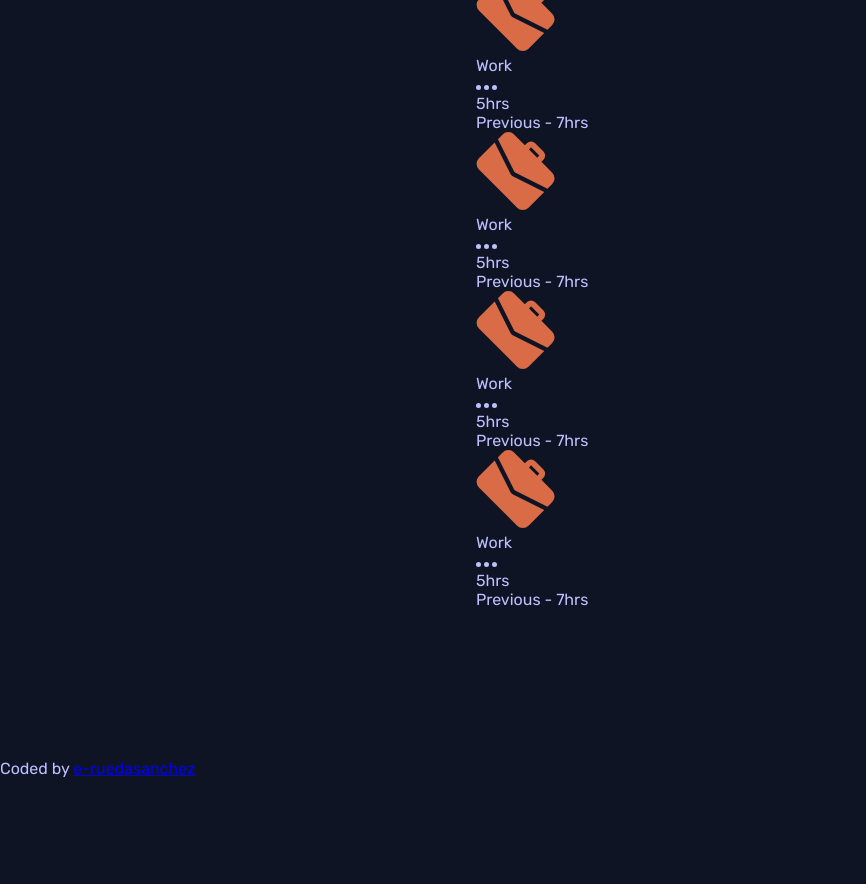
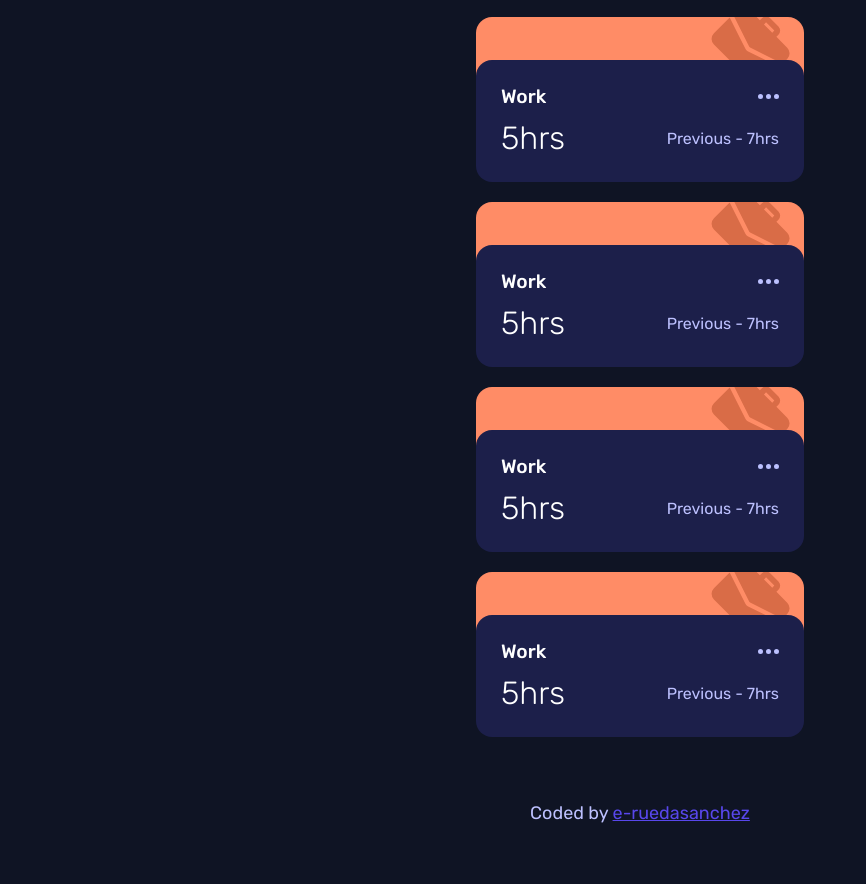
Before and after one commit to eruedasanchez/time-tracking-dashboard, a website: page index.html in a window 1280 px wide. Shown: the part 723-1607 px from the top of the page, without its empty margins (0-866 px from the left). Before the commit the page ends 1501 px from the top, so only its background shows below. Drawn offline with Linux system fonts and the light colour scheme.

Commit message:
Apply styles to activity section

```diff
--- a/index.html
+++ b/index.html
@@ -28,12 +28,12 @@
             <!-- Inicio tarjetas a insertar en js -->
             <div class="card">
                 <div class="card__background">
-                    <img src="./assets/img/icon-work.svg" alt="work">
+                    <img class="card__image" src="./assets/img/icon-work.svg" alt="work">
                 </div>
                 <div class="card__details">
                     <div class="card__activity">
                         <p class="card__title">Work</p>
-                        <img src="./assets/img/icon-ellipsis.svg" alt="three dots">
+                        <img class="card__dots" src="./assets/img/icon-ellipsis.svg" alt="three dots">
                     </div>
                     <div class="card__interval">
                         <p class="card__hours">5hrs</p>
@@ -43,12 +43,12 @@
             </div>
             <div class="card">
                 <div class="card__background">
-                    <img src="./assets/img/icon-work.svg" alt="work">
+                    <img class="card__image" src="./assets/img/icon-work.svg" alt="work">
                 </div>
                 <div class="card__details">
                     <div class="card__activity">
                         <p class="card__title">Work</p>
-                        <img src="./assets/img/icon-ellipsis.svg" alt="three dots">
+                        <img class="card__dots" src="./assets/img/icon-ellipsis.svg" alt="three dots">
                     </div>
                     <div class="card__interval">
                         <p class="card__hours">5hrs</p>
@@ -58,12 +58,12 @@
             </div>
             <div class="card">
                 <div class="card__background">
-                    <img src="./assets/img/icon-work.svg" alt="work">
+                    <img class="card__image" src="./assets/img/icon-work.svg" alt="work">
                 </div>
                 <div class="card__details">
                     <div class="card__activity">
                         <p class="card__title">Work</p>
-                        <img src="./assets/img/icon-ellipsis.svg" alt="three dots">
+                        <img class="card__dots" src="./assets/img/icon-ellipsis.svg" alt="three dots">
                     </div>
                     <div class="card__interval">
                         <p class="card__hours">5hrs</p>
@@ -73,12 +73,12 @@
             </div>
             <div class="card">
                 <div class="card__background">
-                    <img src="./assets/img/icon-work.svg" alt="work">
+                    <img class="card__image" src="./assets/img/icon-work.svg" alt="work">
                 </div>
                 <div class="card__details">
                     <div class="card__activity">
                         <p class="card__title">Work</p>
-                        <img src="./assets/img/icon-ellipsis.svg" alt="three dots">
+                        <img class="card__dots" src="./assets/img/icon-ellipsis.svg" alt="three dots">
                     </div>
                     <div class="card__interval">
                         <p class="card__hours">5hrs</p>
@@ -88,12 +88,12 @@
             </div>
             <div class="card">
                 <div class="card__background">
-                    <img src="./assets/img/icon-work.svg" alt="work">
+                    <img class="card__image" src="./assets/img/icon-work.svg" alt="work">
                 </div>
                 <div class="card__details">
                     <div class="card__activity">
                         <p class="card__title">Work</p>
-                        <img src="./assets/img/icon-ellipsis.svg" alt="three dots">
+                        <img class="card__dots" src="./assets/img/icon-ellipsis.svg" alt="three dots">
                     </div>
                     <div class="card__interval">
                         <p class="card__hours">5hrs</p>
@@ -103,12 +103,12 @@
             </div>
             <div class="card">
                 <div class="card__background">
-                    <img src="./assets/img/icon-work.svg" alt="work">
+                    <img class="card__image" src="./assets/img/icon-work.svg" alt="work">
                 </div>
                 <div class="card__details">
                     <div class="card__activity">
                         <p class="card__title">Work</p>
-                        <img src="./assets/img/icon-ellipsis.svg" alt="three dots">
+                        <img class="card__dots" src="./assets/img/icon-ellipsis.svg" alt="three dots">
                     </div>
                     <div class="card__interval">
                         <p class="card__hours">5hrs</p>
--- a/scss/layout/_activity-section.scss
+++ b/scss/layout/_activity-section.scss
@@ -1,3 +1,55 @@
 .activity-section{
-    margin-top: 96px;
+    padding-top: 220px;
 }
+
+.card{
+    position: relative;
+    margin-bottom: 105px;
+    &__background{
+        background-color: $light-orange;
+        height: 80px;
+        border-top-left-radius: 16px;
+        border-top-right-radius: 16px;
+        overflow: hidden;
+    }
+    &__image{
+        margin-top: -10px;
+        padding-left: 235px;
+    }
+    &__details{
+        background-color: $dark-blue;
+        display: flex;
+        flex-direction: column;
+        height: 122px;
+        justify-content: space-between;
+        padding: 25px;
+        border-radius: 16px;
+        position: absolute;
+        width: 100%;
+        bottom: -85px;
+        &:hover{
+            background-color: $desaturated-blue;
+            cursor: pointer;
+        }
+    }
+    &__activity{
+        display: flex;
+        justify-content: space-between;
+        align-items: center;
+    }
+    &__interval{
+        display: flex;
+        justify-content: space-between;
+        align-items: center;
+    }
+    &__title{
+        font-size: 1.2em;
+        color: $white;
+        font-weight: 500;
+    }
+    &__hours{
+        font-size: 2em;
+        color: $white;
+        font-weight: 300;
+    }
+}
--- a/scss/layout/_footer.scss
+++ b/scss/layout/_footer.scss
@@ -0,0 +1,8 @@
+.atribution{
+    font-size: 18px;
+    text-align: center;
+    margin-bottom: 60px;
+    & a{
+        color: $blue;
+    }
+}
--- a/scss/layout/_user-section.scss
+++ b/scss/layout/_user-section.scss
@@ -10,6 +10,9 @@
         display: flex;
         border-radius: 16px;
         padding: 30px;
+        position: absolute;
+        width: 100%;
+        z-index: 1;
 
     }
     &__image{
@@ -38,6 +41,9 @@
         position: absolute;
         width: 100%;
         top: 105px;
-        z-index: -1;
+    }
+    &__frequency:hover{
+        cursor: pointer;
+        color: $white;
     }
 }
--- a/scss/utilities/_variables.scss
+++ b/scss/utilities/_variables.scss
@@ -2,7 +2,7 @@
 
 $blue: hsl(246, 80%, 60%);
 
-$light-red: hsl(15, 100%, 70%);                 // (work)
+$light-orange: hsl(15, 100%, 70%);                 // (work)
 $soft-blue: hsl(195, 74%, 62%);                // (play)
 $light-red: hsl(348, 100%, 68%);               // (study)
 $lime-green: hsl(145, 58%, 55%);               // (exercise)
```
Also changed, not shown: css/style.css.
